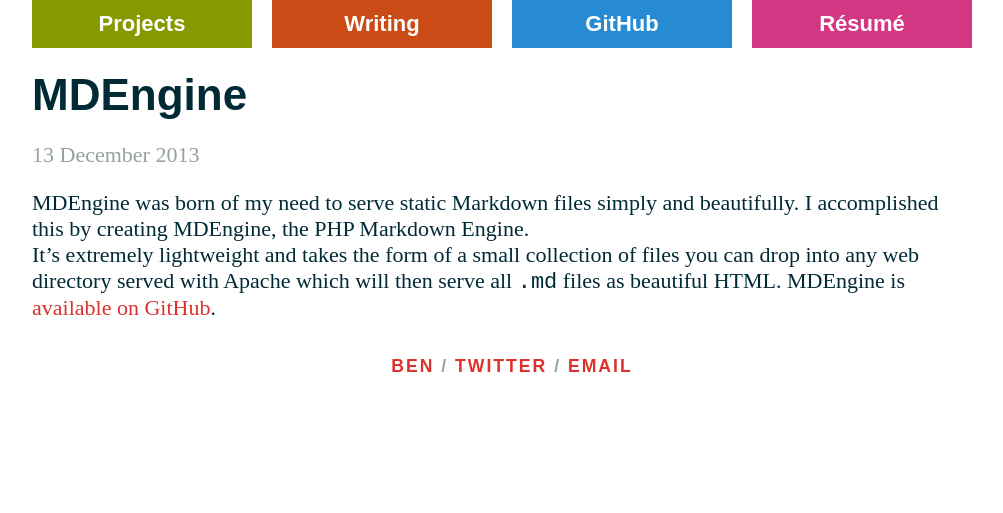
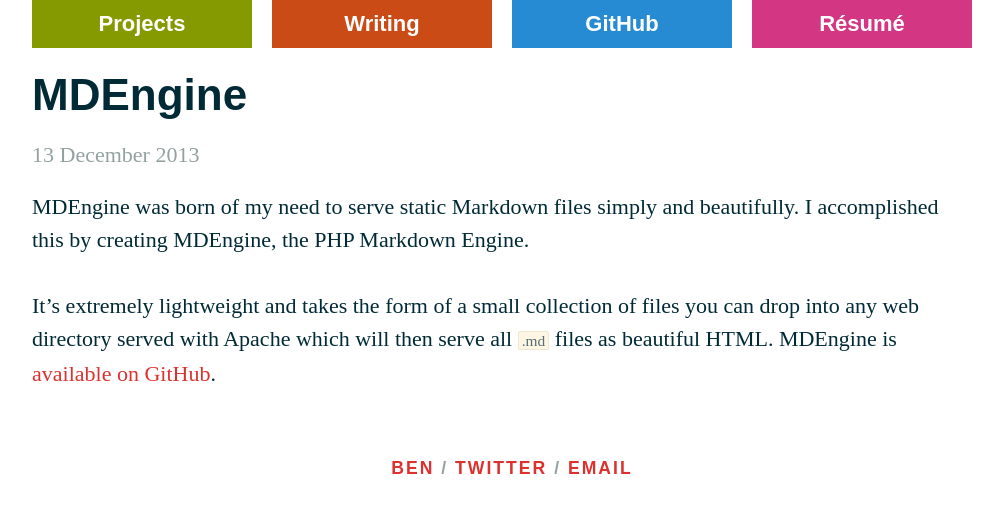
Before and after one commit to benburwell/benburwell.github.io, a Jekyll site: the page built from _posts/2013-12-13-mdengine.markdown, in a window 1280 px wide. Shown: the top 513 px of the page, without its empty margins (138-1141 px from the left). Built offline with Jekyll 4.4.1, drawn with Linux system fonts in a browser that asks for light colours; Markdown is read by kramdown in place of the engine named in the settings.

Commit message:
Fix dumb mistake

```diff
--- a/_layouts/post.html
+++ b/_layouts/post.html
@@ -3,11 +3,13 @@ layout: master
 ---
 
 <div class="doc_detail">
+
     <h1>{{ page.title }}</h1>
 
     {% if page.date %}
     <div class="date">{{ page.date | date: "%-d %B %Y" }}</div>
     {% endif %}
+
+    {{ content }}
+
 </div>
-
-{{ content }}
```
